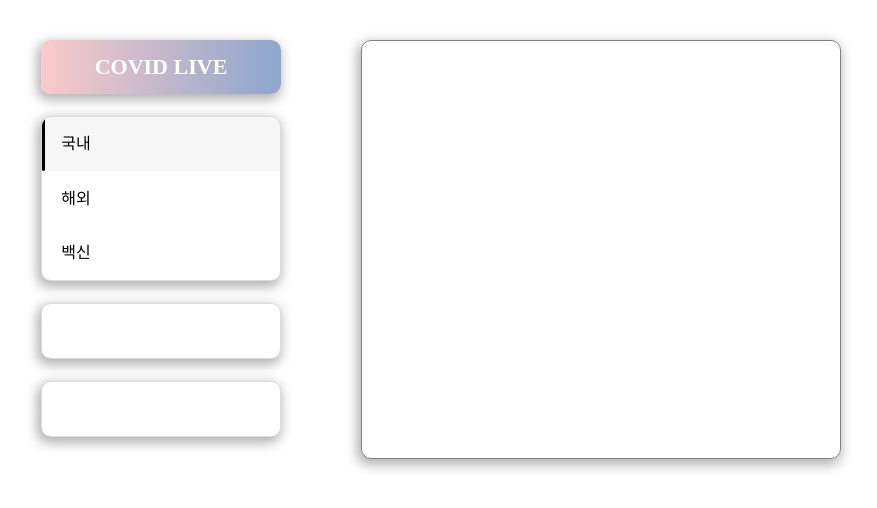
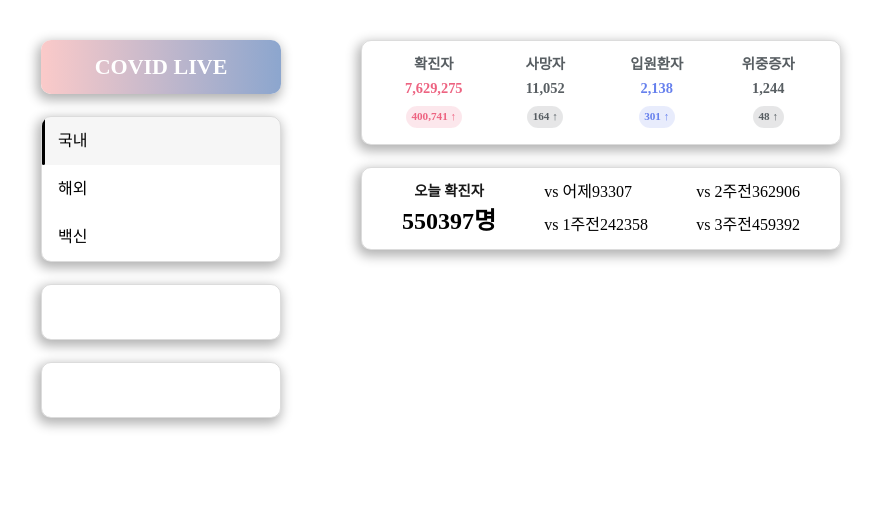
Before and after one commit to GwonM/covid-live, a React (Create React App) app: page / in a window 1280 px wide. Shown: the top 508 px of the page, without its empty margins (199-1076 px from the left). Built offline with nearby package versions, Linux system fonts and the light colour scheme; no server answers.

Commit message:
확진자 사망자 입원환자 위중증자 현황판 추가

```diff
--- /dev/null
+++ b/src/Common/index.ts
@@ -0,0 +1,8 @@
+export const redHex = "#EB5374";
+export const redRGB = "235,83,116";
+
+export const blueHex = "#5673EB";
+export const blueRGB = "86,115,235";
+
+export const grayHex = "#464d52";
+export const grayRGB = "70,77,82";
--- /dev/null
+++ b/src/components/Main/MainCard/MainCard.tsx
@@ -0,0 +1,9 @@
+import React, { ReactNode } from "react";
+import * as S from "./style";
+
+type Props = {
+    children: ReactNode;
+};
+export default function MainCard({ children }: Props): JSX.Element {
+    return <S.Card>{children}</S.Card>;
+}
--- /dev/null
+++ b/src/components/Main/MainCard/style.ts
@@ -0,0 +1,14 @@
+import styled from "styled-components";
+
+const Card = styled.div`
+    display: flex;
+    flex-direction: column;
+    border: 1px solid rgba(80, 80, 80, 0.2);
+    border-radius: 10px;
+    margin-bottom: 1.375rem;
+    overflow: hidden;
+
+    box-shadow: -2px 4px 12px 2px rgba(0, 0, 0, 0.3);
+`;
+
+export { Card };
--- /dev/null
+++ b/src/components/Main/TodayVsState/index.tsx
@@ -0,0 +1,16 @@
+import React from "react";
+import * as S from "./style";
+
+type Props = {
+    date: string;
+    vsCount: number;
+};
+
+export default function TodayVsState(props: Props): JSX.Element {
+    return (
+        <S.Box>
+            <span>vs {props.date}</span>
+            <span>{props.vsCount}</span>
+        </S.Box>
+    );
+}
--- /dev/null
+++ b/src/components/Main/TodayVsState/style.ts
@@ -0,0 +1,5 @@
+import styled from "styled-components";
+
+const Box = styled.div``;
+
+export { Box };
--- /dev/null
+++ b/src/components/Main/TotalInfo/index.tsx
@@ -0,0 +1,23 @@
+import React from "react";
+import * as S from "./style";
+
+type Props = {
+    name: string;
+    TotalCount: number;
+    incDec: number;
+    ColorHEX: string;
+    ColorRGB: string;
+};
+export default function TotalInfo(props: Props): JSX.Element {
+    return (
+        <S.Box>
+            <S.Name>{props.name}</S.Name>
+            <S.TotalCount ColorHEX={props.ColorHEX} colorRGB={props.ColorRGB}>
+                {props.TotalCount.toLocaleString()}
+            </S.TotalCount>
+            <S.IncDec ColorHEX={props.ColorHEX} colorRGB={props.ColorRGB}>
+                {props.incDec.toLocaleString()} ↑
+            </S.IncDec>
+        </S.Box>
+    );
+}
--- /dev/null
+++ b/src/components/Main/TotalInfo/style.ts
@@ -0,0 +1,52 @@
+import styled from "styled-components";
+
+type props = {
+    ColorHEX: string;
+    colorRGB: string;
+};
+
+const Box = styled.div`
+    display: flex;
+    flex-direction: column;
+    width: 25%;
+    text-align: center;
+    gap: 0.625rem; ;
+`;
+
+const Name = styled.p`
+    font-size: 0.9rem;
+    opacity: 0.9;
+    white-space: nowrap;
+    font-weight: 700;
+    color: #464d52;
+`;
+
+const TotalCount = styled.p<props>`
+    font-size: 0.9rem;
+    opacity: 0.9;
+    white-space: nowrap;
+    font-weight: 700;
+    color: ${(props) => props.ColorHEX};
+`;
+
+const IncDevWrap = styled.div<props>`
+    color: ${(props) => props.ColorHEX};
+    opacity: 0.2;
+    border-radius: 35px;
+`;
+
+const IncDec = styled.p<props>`
+    font-size: 0.7rem;
+    opacity: 0.9;
+    white-space: nowrap;
+    font-weight: bold;
+    border-radius: 35px;
+    width: fit-content;
+    padding: 0.35rem;
+    margin: 0 auto;
+
+    color: ${(props) => props.ColorHEX};
+    background-color: rgba(${(props) => props.colorRGB}, 0.15);
+`;
+
+export { Box, Name, TotalCount, IncDec, IncDevWrap };
--- /dev/null
+++ b/src/components/Main/index.tsx
@@ -0,0 +1,39 @@
+import React from "react";
+import MainCard from "./MainCard/MainCard";
+import TotalInfo from "./TotalInfo";
+import TodayVsState from "./TodayVsState";
+import { redHex, redRGB, blueHex, blueRGB, grayHex, grayRGB } from "../../Common";
+import * as S from "./style";
+
+type Props = {};
+export default function Main(props: Props): JSX.Element {
+    return (
+        <>
+            <MainCard>
+                <S.Totalitem>
+                    <TotalInfo name="확진자" TotalCount={7629275} incDec={400741} ColorHEX={redHex} ColorRGB={redRGB} />
+                    <TotalInfo name="사망자" TotalCount={11052} incDec={164} ColorHEX={grayHex} ColorRGB={grayRGB} />
+                    <TotalInfo name="입원환자" TotalCount={2138} incDec={301} ColorHEX={blueHex} ColorRGB={blueRGB} />
+                    <TotalInfo name="위중증자" TotalCount={1244} incDec={48} ColorHEX={grayHex} ColorRGB={grayRGB} />
+                </S.Totalitem>
+            </MainCard>
+
+            <MainCard>
+                <S.TodayItem>
+                    <S.TodayLBox>
+                        <div style={{ fontSize: "0.9rem", opacity: "0.9", whiteSpace: "nowrap", fontWeight: 700 }}>오늘 확진자</div>
+                        <h2>{550397}명</h2>
+                    </S.TodayLBox>
+                    <S.TodayVsLastday>
+                        <TodayVsState date="어제" vsCount={93307} />
+                        <TodayVsState date="1주전" vsCount={242358} />
+                    </S.TodayVsLastday>
+                    <S.TodayVsLastday>
+                        <TodayVsState date="2주전" vsCount={362906} />
+                        <TodayVsState date="3주전" vsCount={459392} />
+                    </S.TodayVsLastday>
+                </S.TodayItem>
+            </MainCard>
+        </>
+    );
+}
--- /dev/null
+++ b/src/components/Main/style.ts
@@ -0,0 +1,29 @@
+import styled from "styled-components";
+
+const Totalitem = styled.div`
+    width: 100%;
+    padding: 1rem;
+    display: flex;
+    justify-content: space-around;
+`;
+
+const TodayItem = styled.div`
+    display: flex;
+    padding: 1rem;
+    flex-direction: row;
+    justify-content: space-around;
+`;
+
+const TodayLBox = styled.div`
+    text-align: center;
+    display: flex;
+    flex-direction: column;
+    gap: 0.625rem; ;
+`;
+const TodayVsLastday = styled.div`
+    display: flex;
+    flex-direction: column;
+    justify-content: space-between;
+`;
+
+export { Totalitem, TodayItem, TodayLBox, TodayVsLastday };
--- a/src/components/Side/style.ts
+++ b/src/components/Side/style.ts
@@ -19,7 +19,7 @@ const Logo = styled.div`
 const ListItem = styled.div<props>`
     display: flex;
     color: black;
-    padding: 1.2rem;
+    padding: 1rem;
     position: relative;
 
     &::before {
--- a/src/domain/App.tsx
+++ b/src/domain/App.tsx
@@ -5,6 +5,7 @@ import { GetLocationState } from "../service/LocationCovidState";
 import { LocationCovidStateType } from "../types/LocationCovidStateType";
 
 import Side from "../components/Side";
+import Main from "../components/Main";
 
 import * as S from "./style";
 import GlobalStyle from "../GlobalStyle";
@@ -39,7 +40,9 @@ export default function App(): JSX.Element {
                     <S.LBox>
                         <Side />
                     </S.LBox>
-                    <S.RBox></S.RBox>
+                    <S.RBox>
+                        <Main />
+                    </S.RBox>
                 </S.Container>
             </>
         );
--- a/src/domain/style.ts
+++ b/src/domain/style.ts
@@ -20,12 +20,8 @@ const LBox = styled.div`
 `;
 
 const RBox = styled.div`
-    border: 1px solid gray;
-    border-radius: 10px;
-    padding: 1rem;
     width: 30rem;
-
-    box-shadow: -2px 4px 12px 2px rgba(0, 0, 0, 0.3);
+    height: 1800px;
 `;
 
 export { Container, LBox, RBox };
```
